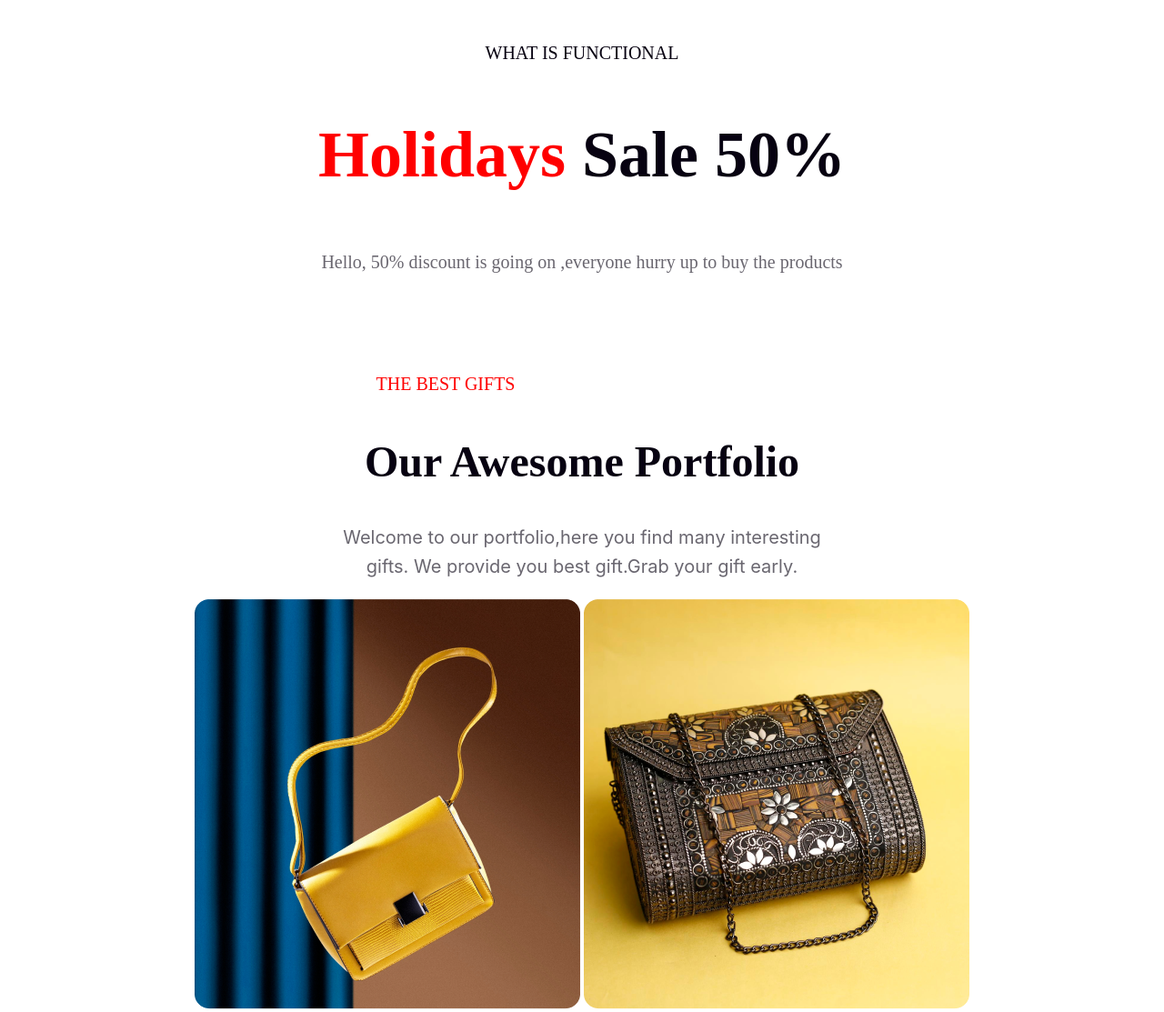
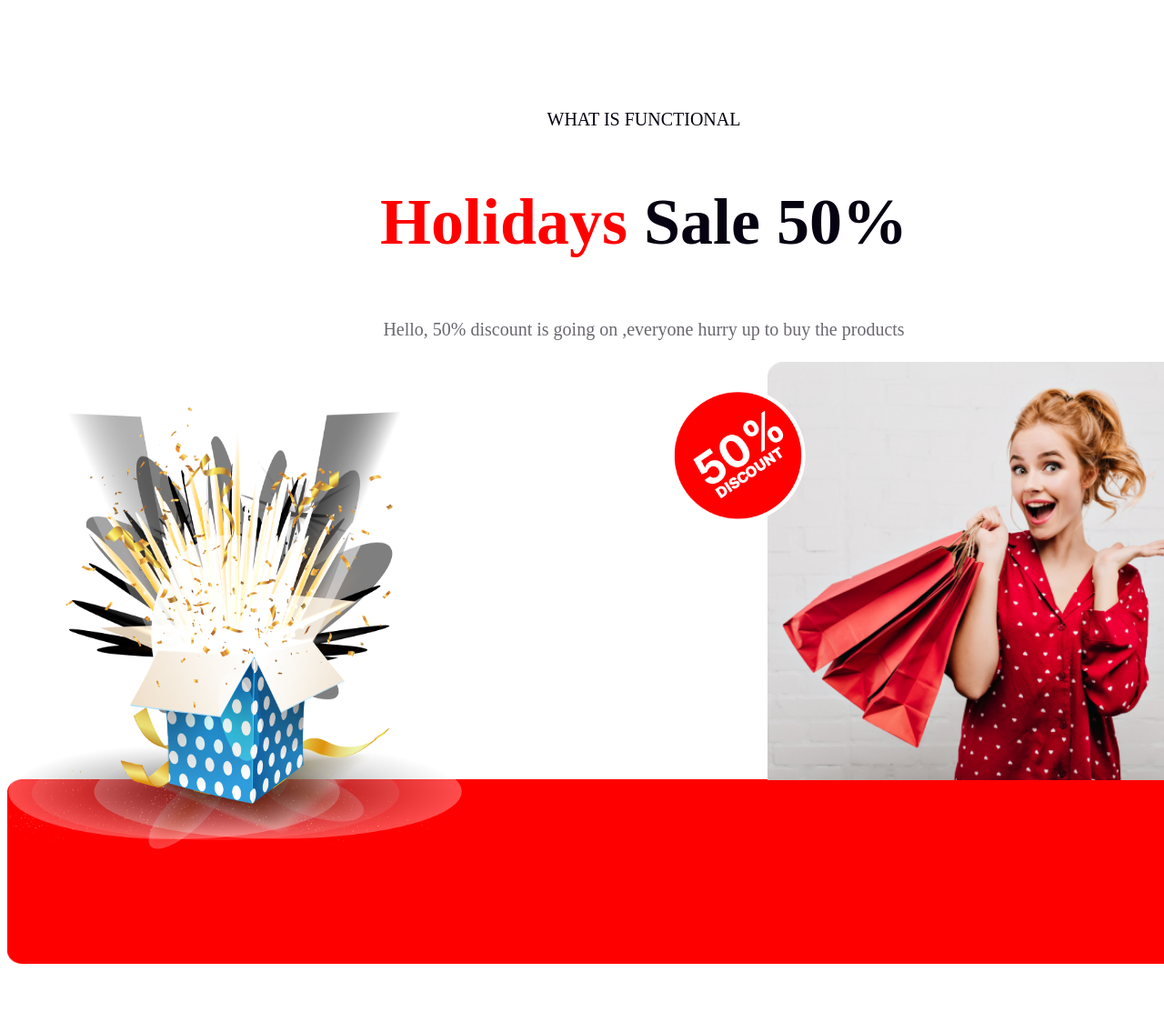
Before and after one commit to Ayshuu23t/a1-new-year-new-mission, a plain HTML site: page index.html in a window 1280 px wide. Shown: the part 3498-4611 px from the top of the page at 91% size. Drawn offline with Linux system fonts and the light colour scheme.

Commit message:
added discount content

```diff
--- a/index.html
+++ b/index.html
@@ -63,12 +63,18 @@
         <img src="images/Group 96.png" alt="">
       </div>
     </section>
-    <section class="discount-title">
-    <div class="discount">
-      <h6>WHAT IS FUNCTIONAL</h6>
+    <section class="discount">
+    <div class="discount-title">
+      <h4>WHAT IS FUNCTIONAL</h4>
       <h1><span style="color: red;">Holidays</span> Sale 50%</h1>
       <p>Hello, 50% discount is going on ,everyone hurry up to buy the products</p>
     </div>
+      <div class="parent">
+        <img class="box" src="images/Group 75.png" alt="">
+        <img class="round" src="images/Group 44.png" alt="">
+        <img class="maiya" src="images/Rectangle 1.png" alt="">
+
+      </div>
     </section>
      <section class="gifts-title">
       <div class="gifts">
--- a/styles/a1.css
+++ b/styles/a1.css
@@ -186,10 +186,39 @@ line-height: 32px; /* 160% */
 
 }
 .discount{
+    margin: 0 auto;
+    width: 1400px;
+    height: 940px;
     text-align: center;
+    background-image: url('../images/Rectangle\ 2.png');
+    background-repeat: no-repeat;
+    background-size: 1400px 203px;
+    background-position: bottom left;
+    margin-top: 120px;
+
 }
 
-.discount h6{
+.parent {
+    display: flex;
+}
+.box {
+    width: 500px;
+    height: 500px;
+    padding-top: 50px;
+}
+.maiya {
+    width: 460px;
+    height: 460px;
+    padding-left: 129px;
+}
+.round {
+    position: relative;
+    left: 200px;
+    width: 206.841px;
+height: 206.841px;
+flex-shrink: 0;
+}
+.discount h4{
     color: #070211;
     font-size: 20px;
     font-weight: 400;
```
